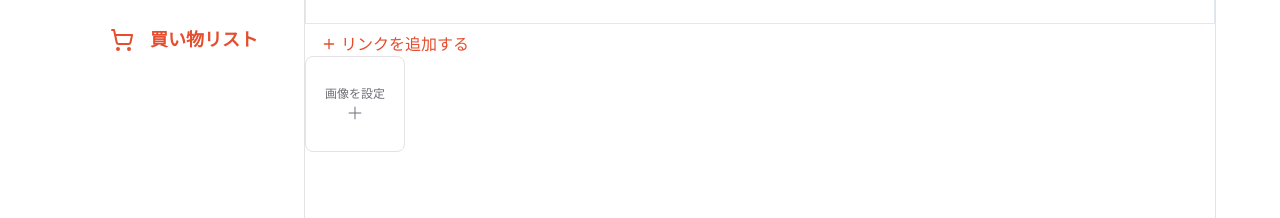
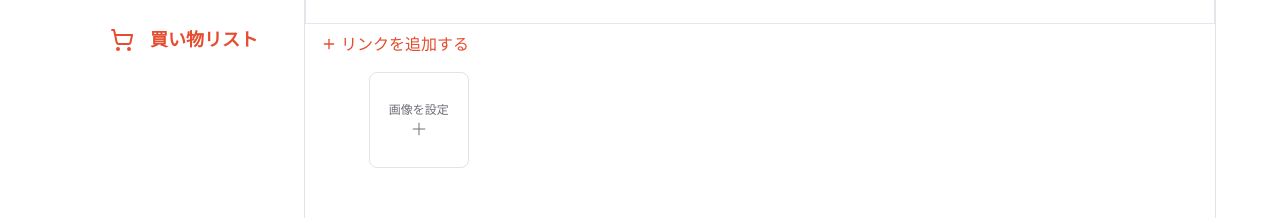
Before and after one commit to qin-team-recipe/12-recipe-app, a Next.js app: page /shopping in a window 1280 px wide. Shown: the part 170-388 px from the top of the page. Built offline with nearby package versions, Linux system fonts and the light colour scheme.

Commit message:
:recycle: リファクタリング
リファクタリング

```diff
--- a/src/components/add-image.tsx
+++ b/src/components/add-image.tsx
@@ -2,26 +2,21 @@
 
 import { useRef, useState } from "react";
 
-type Props = {};
-
-const AddImage = ({}: Props) => {
+const AddImage = () => {
   const [recipeImages, setRecipeImages] = useState<string[]>([])
+  const [showDeleteBtn, setShowDeleteBtn] = useState(false);
+  const [deleteIndex, setDeleteIndex] = useState<number | null>(null);
   const inputRef = useRef<HTMLInputElement>(null!)
 
-  const [showDeleteBtn, setShowDeleteBtn] = useState(false);
-  const [deleteIndex, setDeleteIndex] = useState<number | null>(null);
-
-
+  // input type="file"にフォーカスを当てる
   const onImgSelectBtnClick = () => {
     inputRef.current.click();
   };
 
   const onFileInputChange = (event: React.ChangeEvent<HTMLInputElement>) => {
     if (!event.target.files) return;
-
     const files = Array.from(event.target.files);
     const imageUrls = files.map((file) => URL.createObjectURL(file));
-
     setRecipeImages((prevImages) => [...prevImages, ...imageUrls]);
   }
 
@@ -36,19 +31,13 @@ const AddImage = ({}: Props) => {
   };
 
   const handleDeleteImage = () => {
-    if (deleteIndex !== null) {
-      const updatedImgs = [...recipeImages];
-      updatedImgs.splice(deleteIndex, 1);
-      setRecipeImages(updatedImgs);
-      setShowDeleteBtn(false);
-      setDeleteIndex(null);
-    }
+    console.log("delete")
   };
 
   console.log(recipeImages)
   return (
-    <div>
-      <div className="flex flex-wrap gap-4">
+    <div className="mt-4">
+      <div className="mx-auto flex w-[86%] flex-wrap gap-4">
         {recipeImages.map((imgUrl, index) => (
           <div
             key={imgUrl}
```
